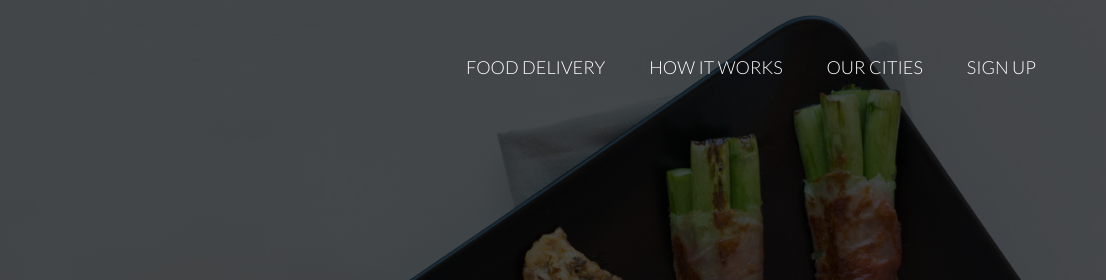
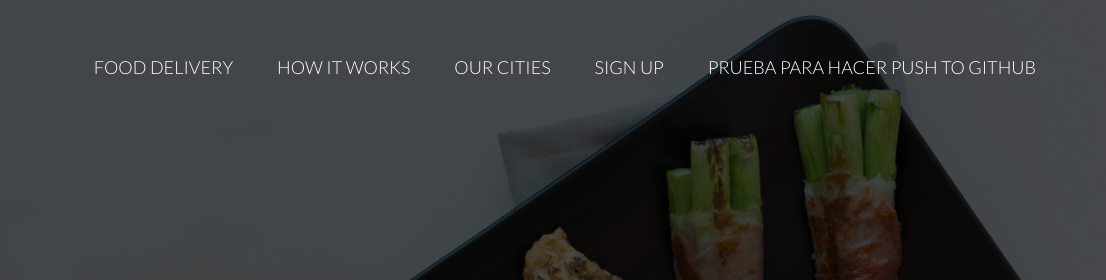
Before and after one commit to fmendozac85/DefaultWeb, a plain HTML site: page index.html in a window 1280 px wide. Shown: the top 280 px of the page, 174-1280 px from the left. Drawn offline with nearby package versions, Linux system fonts and the light colour scheme; files whose address does not match are found by name.

Commit message:
notificacion para push branchh

```diff
--- a/index.html
+++ b/index.html
@@ -40,6 +40,7 @@
                         <li><a href="#works">How it works</a></li>
                         <li><a href="#cities">Our cities</a></li>
                         <li><a href="#plans">Sign up</a></li>
+                        <li><a href="#plans">prueba para hacer push to github</a></li>
                     </ul>
                     <a class="mobile-nav-icon js--nav-icon"><i class="ion-navicon-round"></i></a>
                     </div>
```
